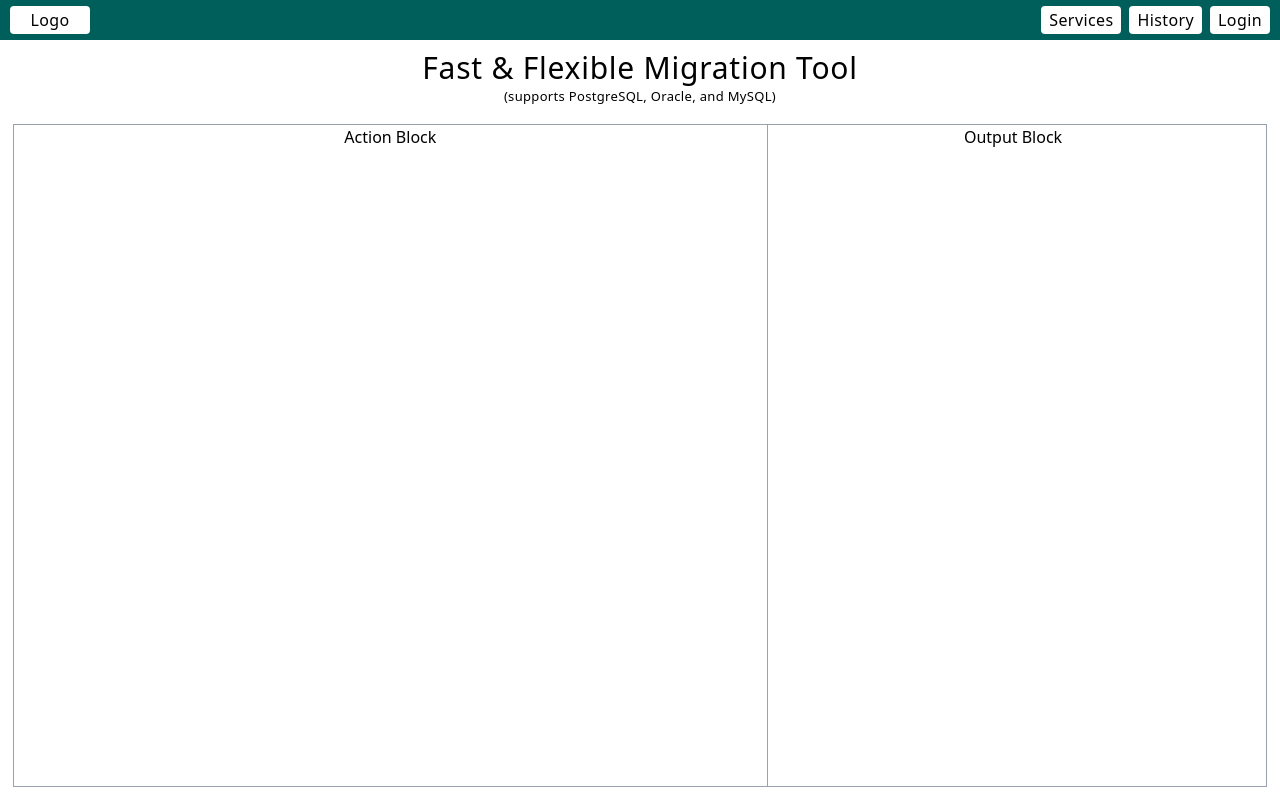
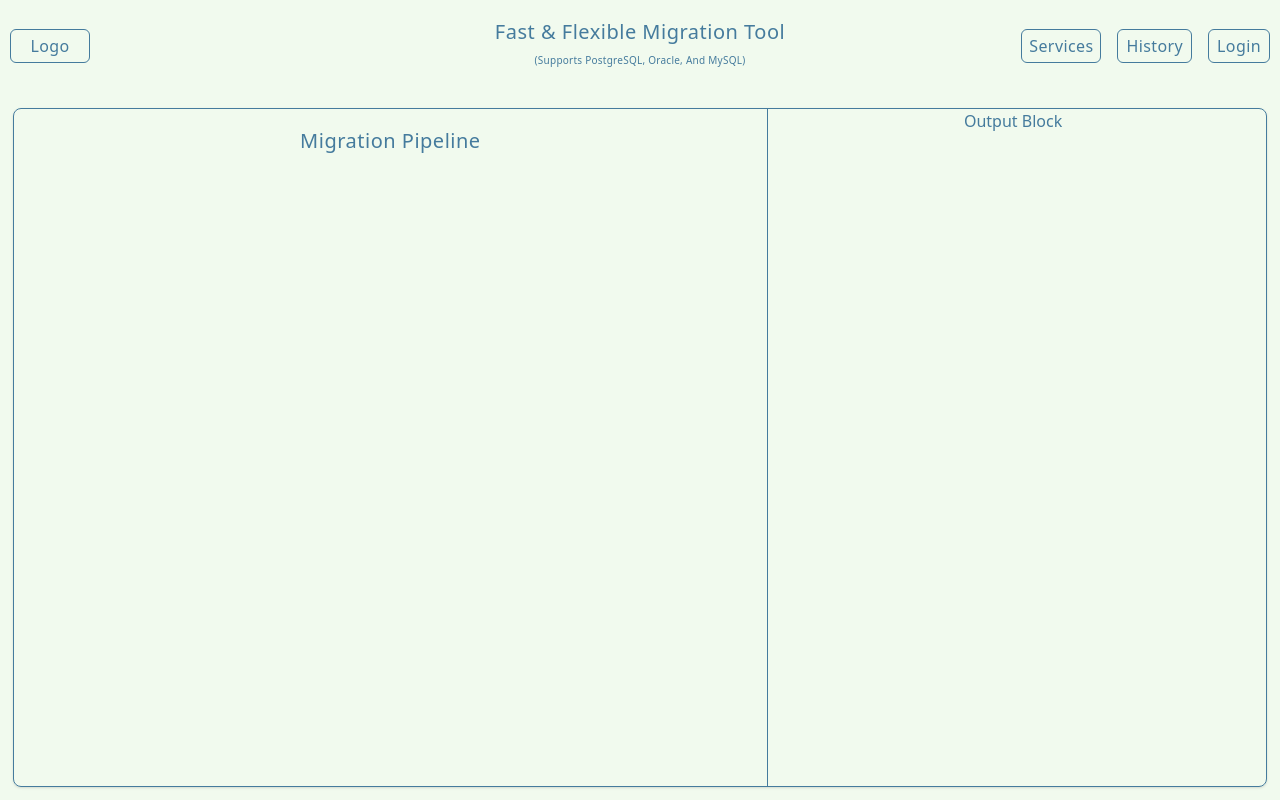
Before and after one commit to Nitishkumar28/db-migration, a React (Vite) app in the folder db_migration/frontend/: page /home in a window 1280 px wide. Built offline with nearby package versions, Linux system fonts and the light colour scheme.

Commit message:
update: frontned: created base for state, routes, structure

```diff
--- a/db_migration/frontend/src/base/Base.jsx
+++ b/db_migration/frontend/src/base/Base.jsx
@@ -1,4 +1,5 @@
 const header_sizes = {
+  extrasmall: "10px",
   small: "13px",
   medium: "20px",
   large: "30px",
@@ -16,7 +17,7 @@ const header_weight = {
 
 const Header = ({ text, size = "medium", weight = "normal" }) => (
   <span
-    className={`${header_weight[weight]} leading-6 tracking-wide`}
+    className={`${header_weight[weight]} leading-6 tracking-wide capitalize`}
     style={{ fontSize: header_sizes[size] }}
   >
     {text}
@@ -28,7 +29,7 @@ const NavbarOption = ({ text }) => {
     return "text length exceeded";
   }
   return (
-    <span className="min-w-10 max-w-20 h-full bg-white flex justify-center items-center capitalize px-2 py-0.5 rounded-sm font-light text-md tracking-wide leading-6 cursor-pointer">
+    <span className="min-w-10 max-w-20 h-full flex justify-center items-center border capitalize px-2 py-1 rounded-md font-normal text-md tracking-wide leading-6 cursor-pointer">
       {text}
     </span>
   );
--- a/db_migration/frontend/src/components/MainHeaderSection.jsx
+++ /dev/null
@@ -1,12 +0,0 @@
-import { Header } from "../base/Base";
-
-const MainHeaderSection = () => {
-    return (
-        <div className="flex flex-col justify-center items-center gap-1">
-            <Header text="Fast & Flexible Migration Tool" size="large" weight="normal" />
-            <Header text="(supports PostgreSQL, Oracle, and MySQL)" size="small" weight="light" />
-        </div>
-    )
-}
-
-export default MainHeaderSection;
--- a/db_migration/frontend/src/components/Navbar.jsx
+++ b/db_migration/frontend/src/components/Navbar.jsx
@@ -1,12 +1,14 @@
 import { NavbarOption } from "../base/Base";
+import MainHeaderSection from "./main/MainHeaderSection";
 
 const Navbar = () => {
   return (
-    <div className="flex justify-between items-center gap-1 w-full h-10 bg-teal-800 px-2.5 py-5">
+    <div className="flex justify-between items-center gap-1 w-full border-b-0 border-b-gray-200 px-2.5 py-5">
       <div className="w-[30%]">
         <NavbarOption text="logo" />
       </div>
-      <div className="w-[70%] flex justify-end items-center gap-2">
+      <MainHeaderSection />
+      <div className="w-[30%] flex justify-end items-center gap-4">
         <NavbarOption text="services" />
         <NavbarOption text="history" />
         <NavbarOption text="login" />
--- /dev/null
+++ b/db_migration/frontend/src/components/main/ActionBlock.jsx
@@ -0,0 +1,15 @@
+import { Header } from "../../base/Base";
+
+const ActionBlock = () => {
+  return (
+    <div className="w-[60%] h-full border-0 text-center p-5">
+      <Header text="Migration pipeline" />
+      <div>
+
+      </div>
+    </div>
+  );
+};
+
+
+export default ActionBlock;
--- /dev/null
+++ b/db_migration/frontend/src/components/main/MainBody.jsx
@@ -0,0 +1,15 @@
+import ActionBlock from "./ActionBlock";
+import OutputBlock from "./OutputBlock";
+
+const MainBody = () => {
+  return (
+    <div className="w-full h-screen flex flex-col items-center justify-start gap-2 px-[1%] pb-[1%]">
+      <div className="flex w-full h-full justify-start items-center px-2 gap-2 border border-gray-[#1F2937] rounded-lg shadow">
+        <ActionBlock />
+        <OutputBlock />
+      </div>
+    </div>
+  );
+};
+
+export default MainBody;
--- /dev/null
+++ b/db_migration/frontend/src/components/main/MainHeaderSection.jsx
@@ -0,0 +1,12 @@
+import { Header } from "../../base/Base";
+
+const MainHeaderSection = () => {
+    return (
+        <div className="flex flex-col justify-center items-center gap-1">
+            <Header text="Fast & Flexible Migration Tool" size="medium" weight="normal" />
+            <Header text="(supports PostgreSQL, Oracle, and MySQL)" size="extrasmall" weight="light" />
+        </div>
+    )
+}
+
+export default MainHeaderSection;
--- /dev/null
+++ b/db_migration/frontend/src/components/main/OutputBlock.jsx
@@ -0,0 +1,9 @@
+const OutputBlock = () => {
+    return (
+        <div className="w-[40%] h-full border-l border-l-gray-[#E5E7EB] text-center">
+          Output Block
+        </div>
+    )
+}
+
+export default OutputBlock;
--- a/db_migration/frontend/src/pages/Home.jsx
+++ b/db_migration/frontend/src/pages/Home.jsx
@@ -1,24 +1,16 @@
-import MainHeaderSection from "../components/MainHeaderSection";
+import MainBody from "../components/main/MainBody";
+import MainHeaderSection from "../components/main/MainHeaderSection";
 import Navbar from "../components/Navbar";
 
 const Home = () => {
-
-    return (
-        <div className="w-full h-screen flex flex-col items-center justify-start gap-4">
-            <Navbar />
-            <MainHeaderSection />
-            <div className="w-full h-screen flex flex-col items-center justify-start gap-2 px-[1%] pb-[1%]">
-                <div className="flex w-full h-full justify-start items-center px-2 gap-2 border border-gray-400">
-                    <div className="w-[60%] h-full border-0 text-center">
-                        Action Block
-                    </div>
-                    <div className="w-[40%] h-full border-l border-l-gray-400 text-center">
-                        Output Block
-                    </div>
-                </div>
-            </div>
-        </div>
-    )
-}
+  return (
+    <div
+    style={{backgroundColor: "#F1FAEE", color: "#457B9D", borderColor: "#1D3557"}}
+    className="w-full h-screen flex flex-col items-center justify-start gap-4">
+      <Navbar />
+      <MainBody />
+    </div>
+  );
+};
 
 export default Home;
```
